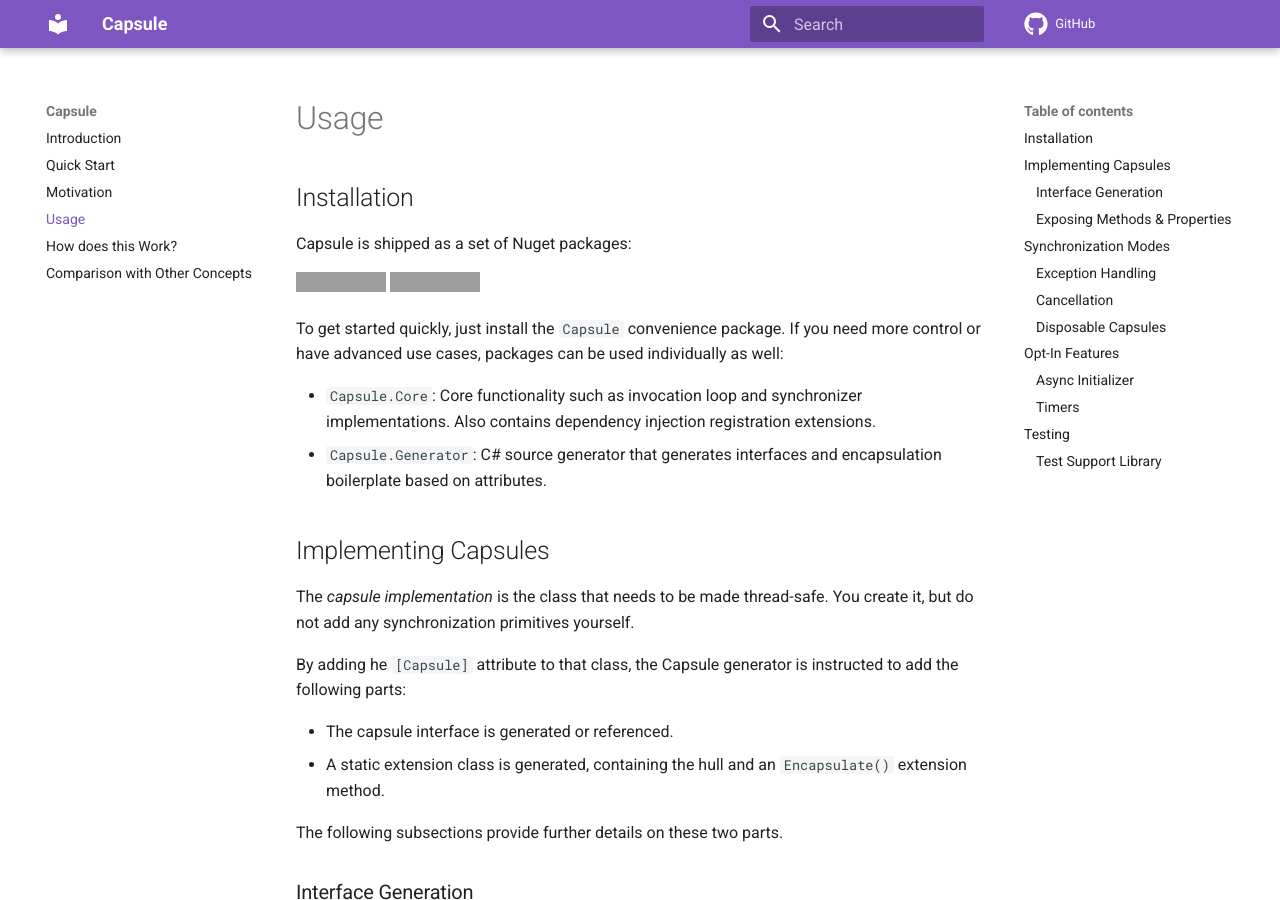
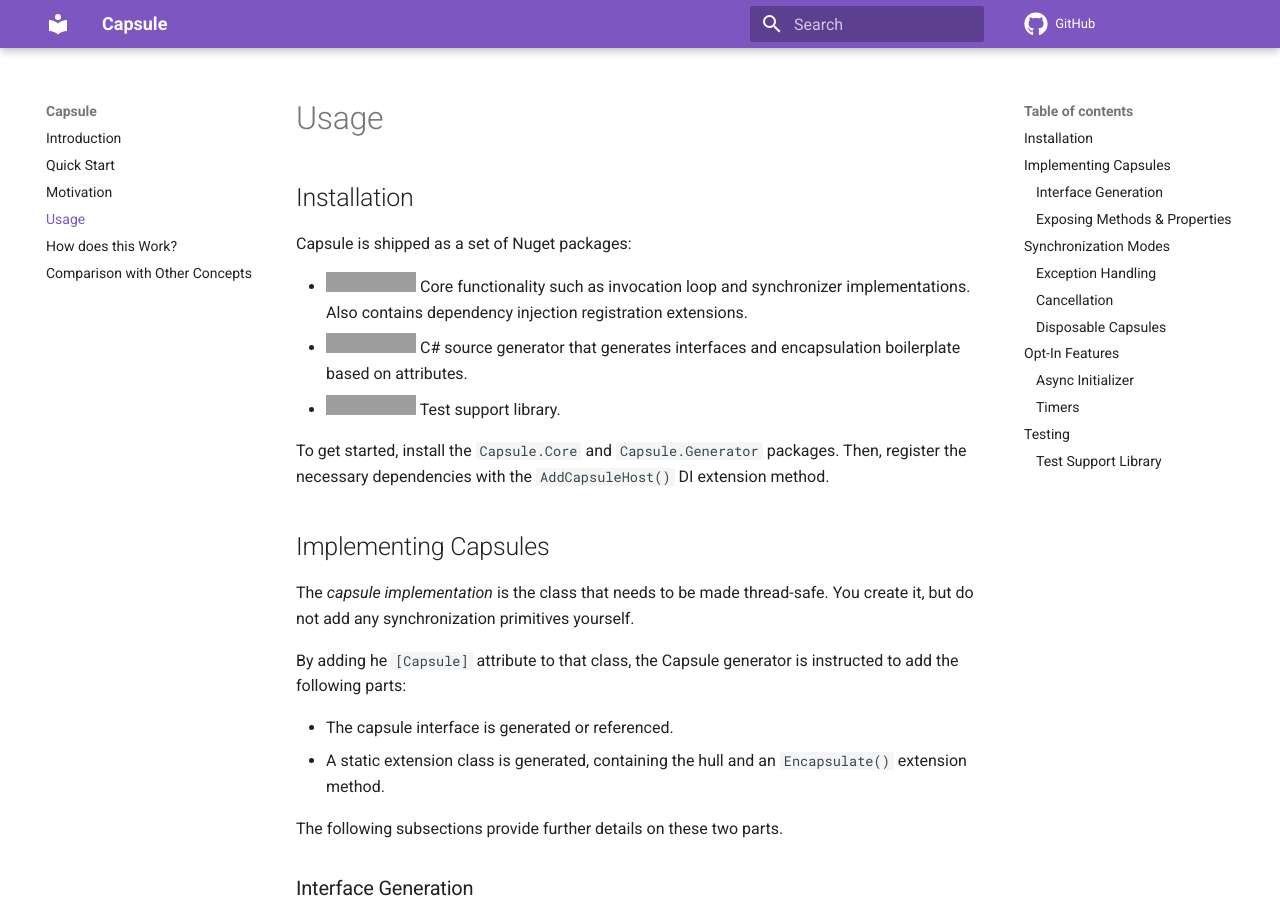
Before and after one commit to thedmi/capsule, an MkDocs documentation site: the page built from docs/docs/30_usage.md, in a window 1280 px wide and 900 px high. Built offline with MkDocs 1.6.1 and Material for MkDocs 9.7.7, drawn with Linux system fonts in a browser that asks for light colours; comment, search, counter and statistics services are not loaded; grey boxes are pictures that could not be loaded.

Commit message:
docs: Docs clarified & cleaned up

```diff
--- a/docs/docs/30_usage.md
+++ b/docs/docs/30_usage.md
@@ -5,13 +5,11 @@
 
 Capsule is shipped as a set of Nuget packages:
 
-[![Capsule.Core](https://img.shields.io/nuget/v/Capsule.Core?label=Capsule.Core)](https://www.nuget.org/packages/Capsule.Core/)
-[![Capsule.Generator](https://img.shields.io/nuget/v/Capsule.Generator?label=Capsule.Generator)](https://www.nuget.org/packages/Capsule.Generator/)
+- [![Capsule.Core](https://img.shields.io/nuget/v/Capsule.Core?label=Capsule.Core)](https://www.nuget.org/packages/Capsule.Core/) Core functionality such as invocation loop and synchronizer implementations. Also contains dependency injection registration extensions.
+- [![Capsule.Generator](https://img.shields.io/nuget/v/Capsule.Generator?label=Capsule.Generator)](https://www.nuget.org/packages/Capsule.Generator/) C# source generator that generates interfaces and encapsulation boilerplate based on attributes.
+- [![Capsule.Testing](https://img.shields.io/nuget/v/Capsule.Testing?label=Capsule.Testing)](https://www.nuget.org/packages/Capsule.Testing/) Test support library.
 
-To get started quickly, just install the `Capsule` convenience package. If you need more control or have advanced use cases, packages can be used individually as well:
-
-- `Capsule.Core`: Core functionality such as invocation loop and synchronizer implementations. Also contains dependency injection registration extensions.
-- `Capsule.Generator`: C# source generator that generates interfaces and encapsulation boilerplate based on attributes.
+To get started, install the `Capsule.Core` and `Capsule.Generator` packages. Then, register the necessary dependencies with the `AddCapsuleHost()` DI extension method.
 
 
 ## Implementing Capsules
@@ -135,9 +133,7 @@ Generally, the following approaches work best:
 
 ### Test Support Library
 
-[![Capsule.Testing](https://img.shields.io/nuget/v/Capsule.Testing?label=Capsule.Testing)](https://www.nuget.org/packages/Capsule.Testing/)
-
-A test support library called `Capsule.Testing` is available, but is not needed for most cases. It provides fake implementations of Capsule infrastructure that helps avoiding boilerplate in tests:
+A test support library called [![Capsule.Testing](https://img.shields.io/nuget/v/Capsule.Testing?label=Capsule.Testing)](https://www.nuget.org/packages/Capsule.Testing/) is available, but is not needed for most cases. It provides fake implementations of Capsule infrastructure that helps avoiding boilerplate in tests:
 
 - `FakeTimerService`: An `ITimerService` that can be injected into capsules that use [Timers](#timers). Timer firing can be controlled from test code to avoid delays in tests.
 - `FakeSynchronizer`: An `ICapsuleSynchronizer` that just executes invocations directly.
```
Also changed, not shown: docs/docs/10_quickstart.md (+1 -1 lines).
